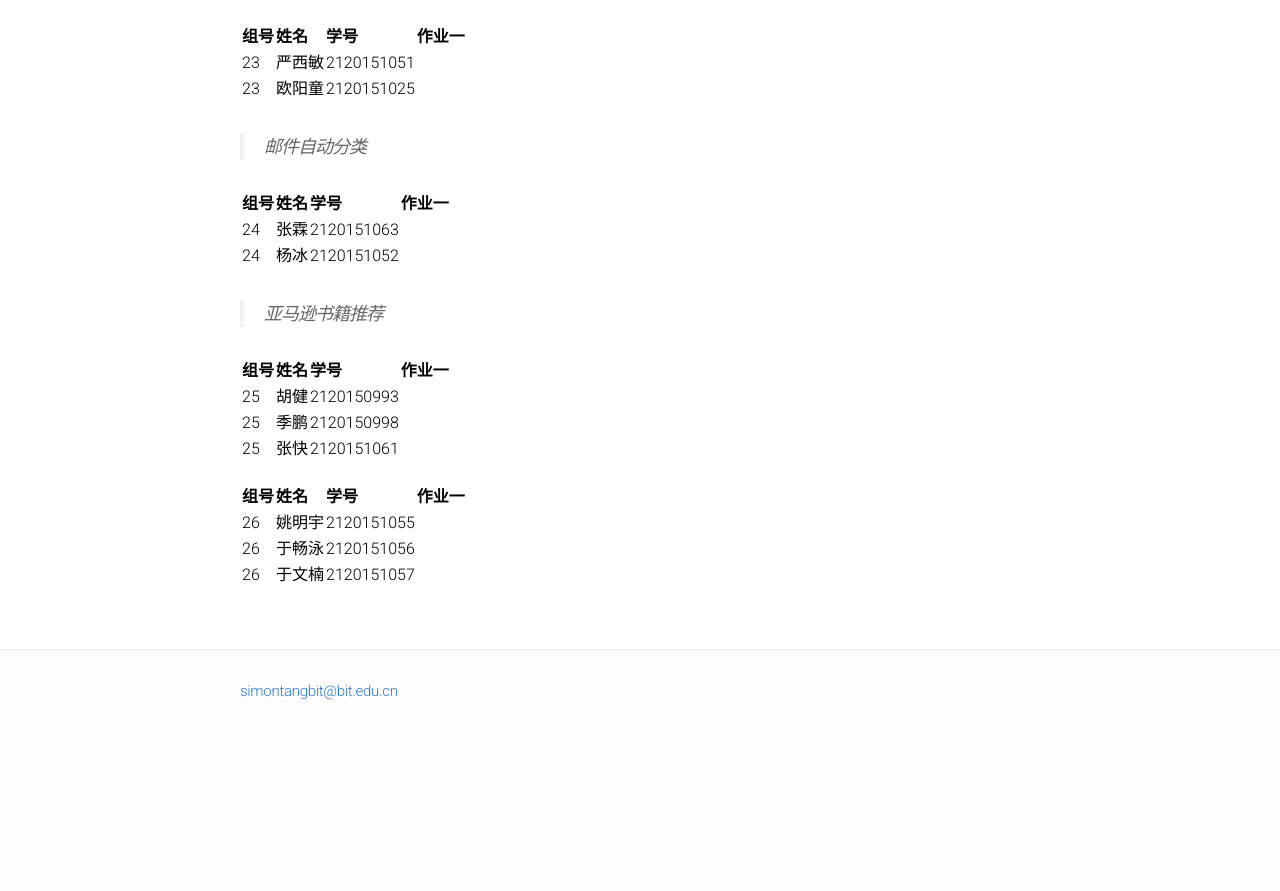
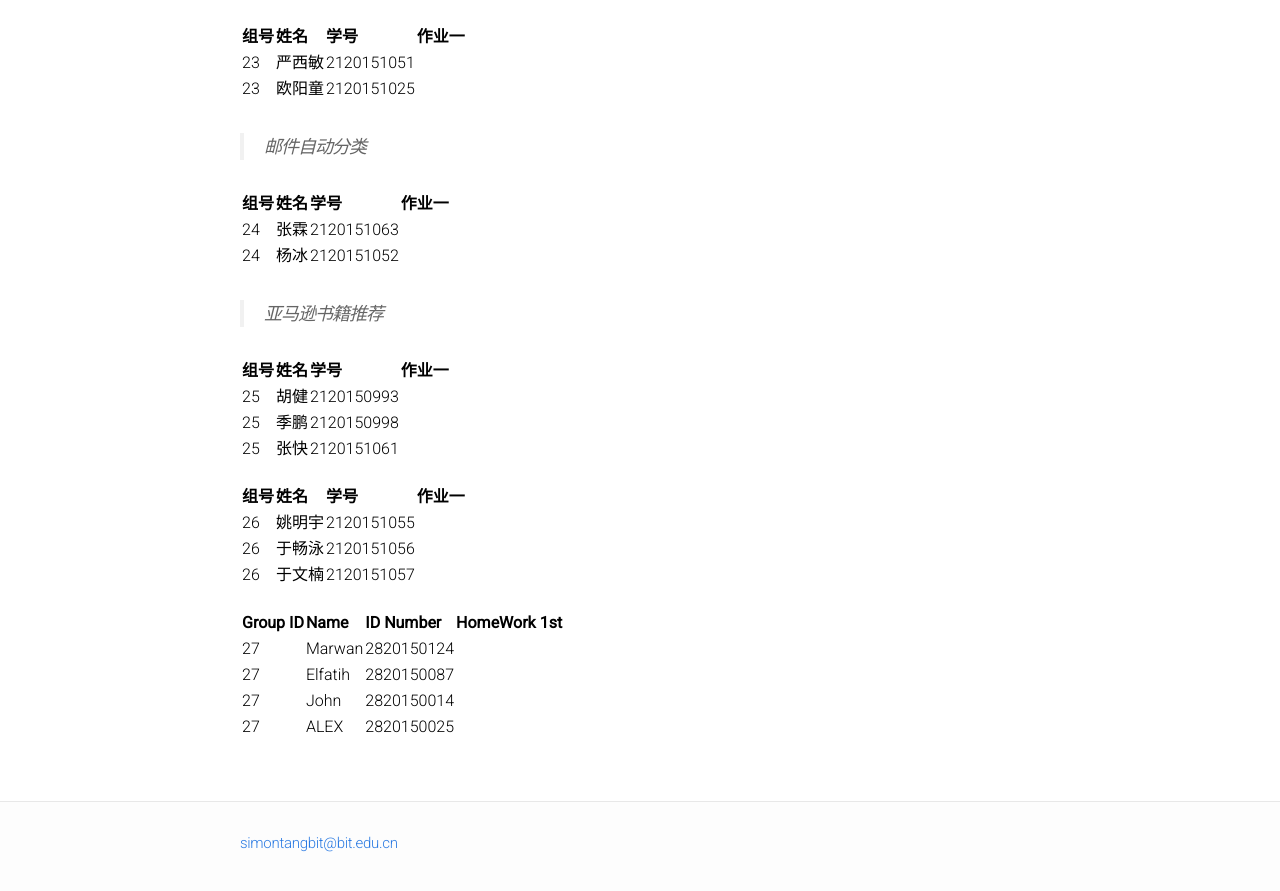
Before and after one commit to BITDM/bitdm.github.io, a Jekyll site: the page built from 2016/groups.md, in a window 1280 px wide and 900 px high, scrolled down 3922 px. Shown: the top 891 px of the window. Built offline with Jekyll 4.4.1, drawn with Linux system fonts in a browser that asks for light colours; before the commit the page ends 4670 px from its top, so only the background shows below that.

Commit message:
add group information

```diff
--- a/2016/groups.md
+++ b/2016/groups.md
@@ -193,3 +193,11 @@ permalink: /2016/groups/
 |26|姚明宇|2120151055|
 |26|于畅泳|2120151056|
 |26|于文楠|2120151057|
+
+
+|Group ID|Name|ID Number|HomeWork 1st|
+|:-------------|:-------------|:-----|:-----|
+|27|Marwan |2820150124|
+|27|Elfatih|2820150087|
+|27|John |2820150014|
+|27|ALEX |2820150025|
```
